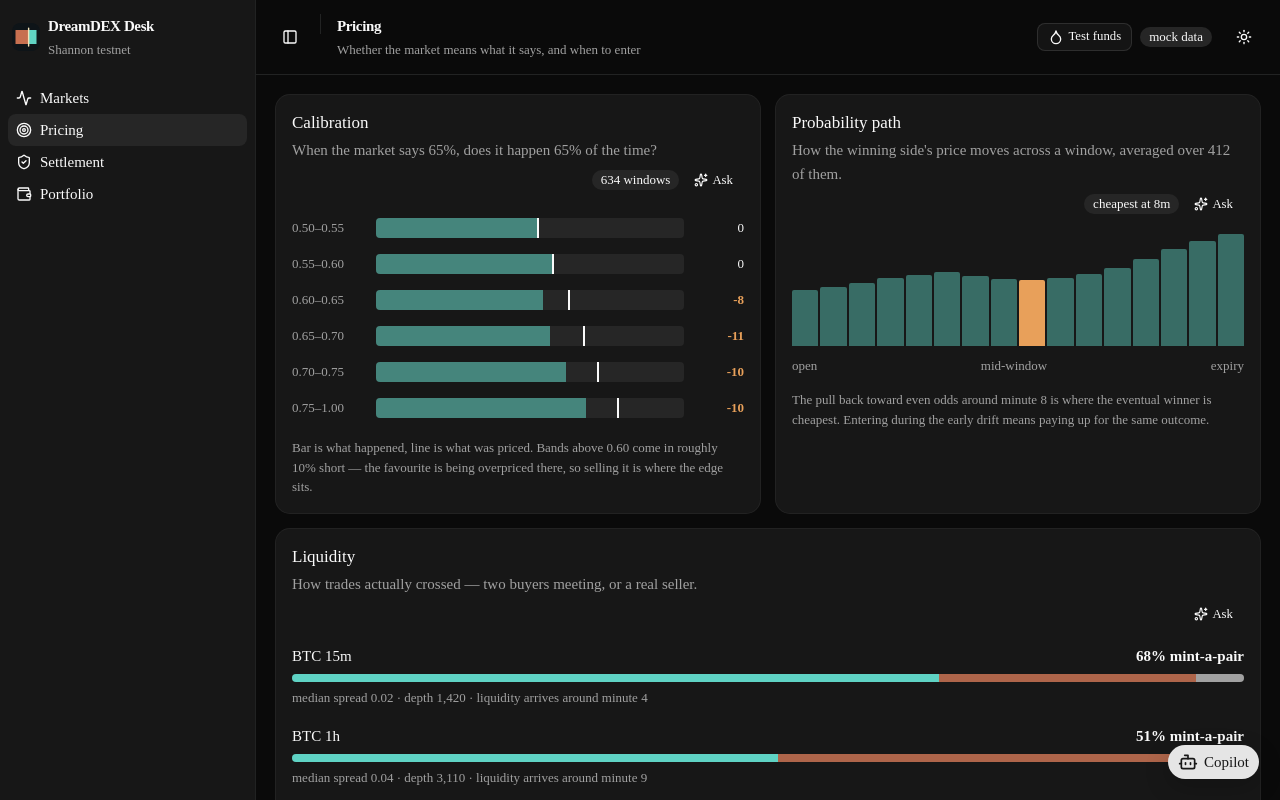
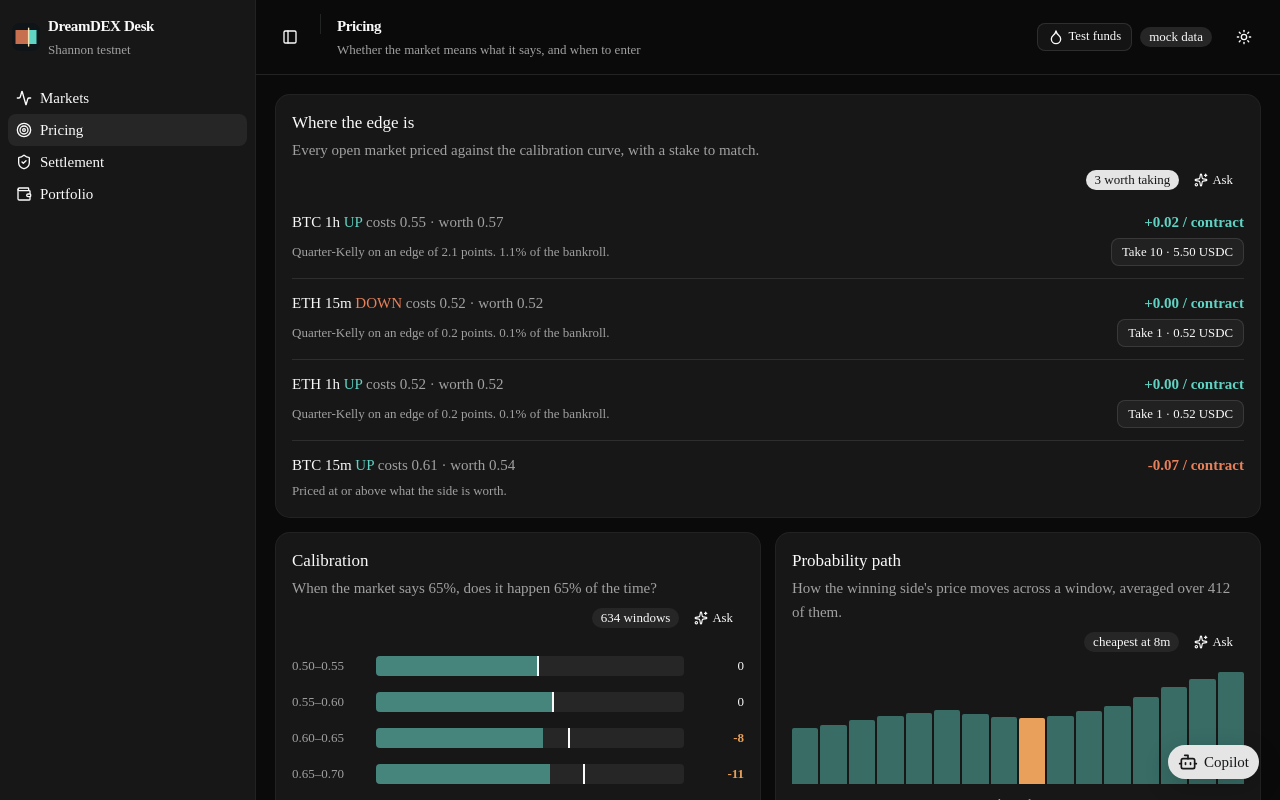
Before and after one commit to FlemingJohn/dreamdex-desk, a Next.js app: page /pricing in a window 1280 px wide. Built offline with nearby package versions, Linux system fonts and the light colour scheme.

Commit message:
place the new panels on their pages

```diff
--- a/app/(desk)/page.tsx
+++ b/app/(desk)/page.tsx
@@ -1,10 +1,12 @@
 import { LiveMarketsPanel } from "@/components/dashboard/LiveMarketsPanel";
 import { OrderBookPanel } from "@/components/dashboard/OrderBookPanel";
+import { WorkingOrdersPanel } from "@/components/dashboard/WorkingOrdersPanel";
 
 export default function MarketsPage() {
   return (
     <>
       <LiveMarketsPanel />
+      <WorkingOrdersPanel />
       <OrderBookPanel />
     </>
   );
--- a/app/(desk)/pricing/page.tsx
+++ b/app/(desk)/pricing/page.tsx
@@ -1,15 +1,16 @@
 import { CalibrationPanel } from "@/components/dashboard/CalibrationPanel";
+import { EdgePanel } from "@/components/dashboard/EdgePanel";
 import { LiquidityPanel } from "@/components/dashboard/LiquidityPanel";
 import { ProbabilityPathPanel } from "@/components/dashboard/ProbabilityPathPanel";
 
 /**
- * Calibration and the probability path are read together — one says whether a
- * price is fair, the other says when to take it — so they sit side by side.
- * Liquidity answers a separate question and gets its own width.
+ * The edge panel comes first because it is the conclusion — calibration and the
+ * probability path are the workings behind it.
  */
 export default function PricingPage() {
   return (
     <>
+      <EdgePanel />
       <div className="panel-pair">
         <CalibrationPanel />
         <ProbabilityPathPanel />
--- a/app/(desk)/settlement/page.tsx
+++ b/app/(desk)/settlement/page.tsx
@@ -1,9 +1,11 @@
 import { SettlementQualityPanel } from "@/components/dashboard/SettlementQualityPanel";
 import { SettlementReceiptPanel } from "@/components/dashboard/SettlementReceiptPanel";
+import { StrandedFundsPanel } from "@/components/dashboard/StrandedFundsPanel";
 
 export default function SettlementPage() {
   return (
     <>
+      <StrandedFundsPanel />
       <SettlementQualityPanel />
       <SettlementReceiptPanel />
     </>
```
